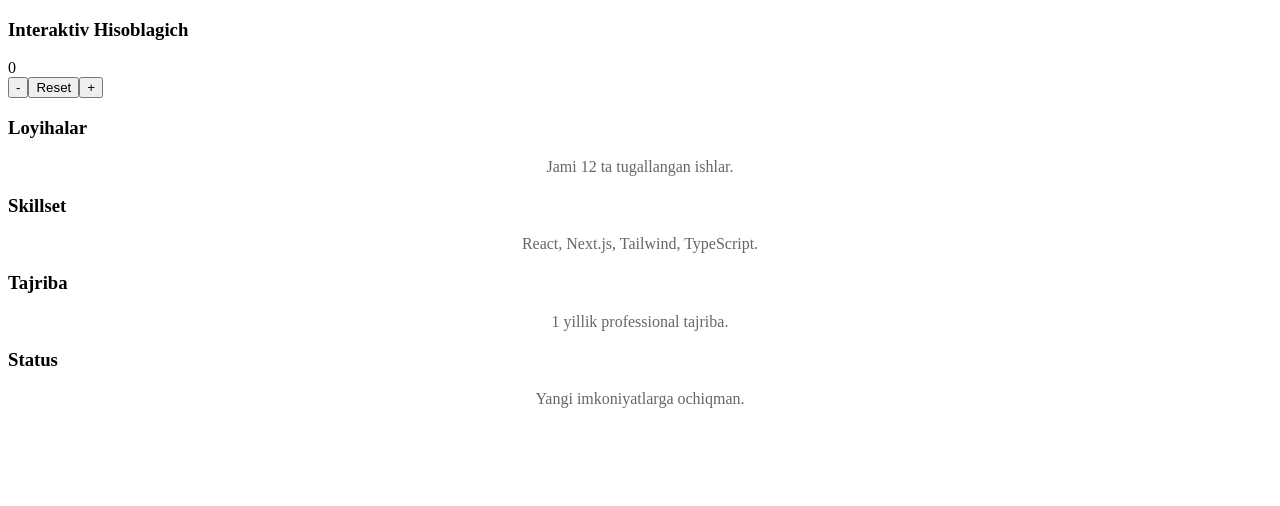
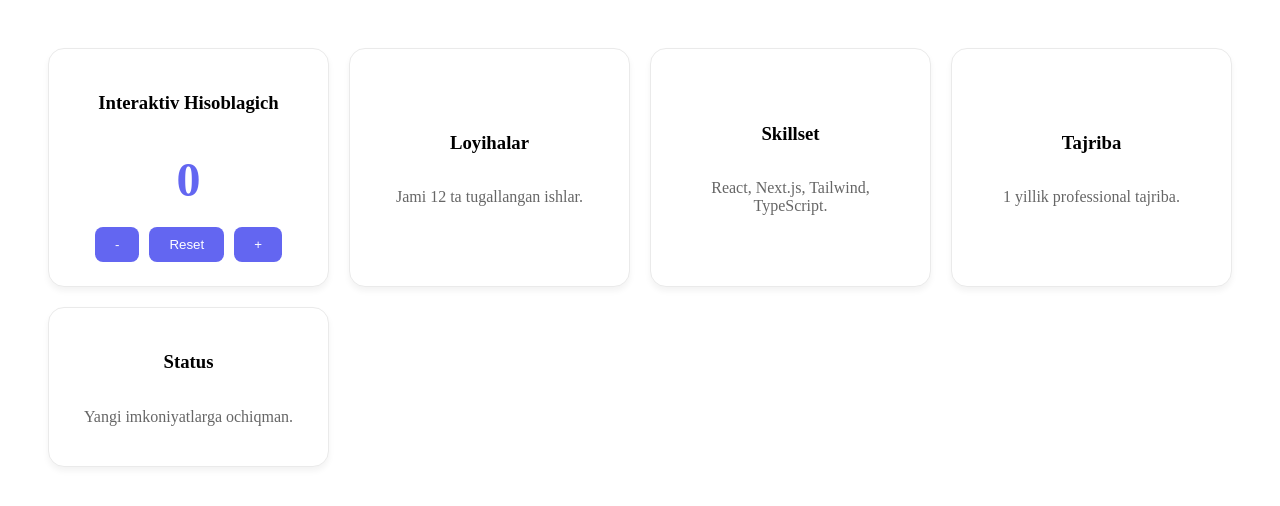
Before and after one commit to umida17/yangi-dizayen-caunt-yaratamiz, a React (Vite) app: page / in a window 1280 px wide. Shown: the top 506 px of the page. Built offline with nearby package versions, Linux system fonts and the light colour scheme.

Commit message:
css stil

```diff
--- a/src/App.css
+++ b/src/App.css
@@ -1,51 +1,55 @@
-.dashboard-grid {
+
+
+.dashboard-container {
   display: grid;
-  grid-template-columns: repeat(3, 1fr);
-  grid-template-rows: auto auto auto;
-  grid-template-areas:
-    "header header header"
-    "stats stats stats"
-    "counter counter logs"
-    "controls controls logs";
+  grid-template-columns: repeat(auto-fit, minmax(280px, 1fr));
   gap: 20px;
-  padding: 20px;
-  height: 100vh;
-  background: #f4f7fe;
+  padding: 40px;
+  max-width: 1200px;
+  margin: 0 auto;
 }
 
-.section {
-  background: white;
-  padding: 20px;
-  border-radius: 20px;
-  box-shadow: 0 10px 15px -3px rgba(0, 0, 0, 0.1);
-  border: 1px solid #e2e8f0;
+.panel {
+  background: #ffffff;
+  padding: 24px;
+  border-radius: 16px;
+  box-shadow: 0 4px 6px rgba(0, 0, 0, 0.05);
+  transition: all 0.4s cubic-bezier(0.175, 0.885, 0.32, 1.275);
+  border: 1px solid #eaeaea;
+  display: flex;
+  flex-direction: column;
+  justify-content: center;
+  align-items: center;
 }
 
+ .panel:hover {
+  transform: translateY(-10px);
+  box-shadow: 0 20px 25px rgba(0, 0, 0, 0.1);
+  border-color: #6366f1;
+}
 
-.header {
-  grid-area: header;
- }
+.counter-value {
+  font-size: 3rem;
+  font-weight: 700;
+  color: #6366f1;
+  margin: 20px 0;
+}
 
-.stats {
-  grid-area: stats;
-   display: flex;
-   justify-content: space-around;
-   }
+.btn-group {
+  display: flex;
+  gap: 10px;
+}
 
-.counter-box {
-  grid-area: counter;
-  display: flex;
-   flex-direction: column;
-    align-items: center;
-   }
+button {
+  padding: 10px 20px;
+  border-radius: 8px;
+  border: none;
+  background: #6366f1;
+  color: white;
+  cursor: pointer;
+  transition: opacity 0.2s;
+}
 
-.logs {
-   grid-area: logs;
-   overflow-y: auto;
-   }
-
-.controls {
-   grid-area: controls;
-    display: flex;
-     gap: 10px;
-    }
+button:hover {
+  opacity: 0.9;
+}
```
